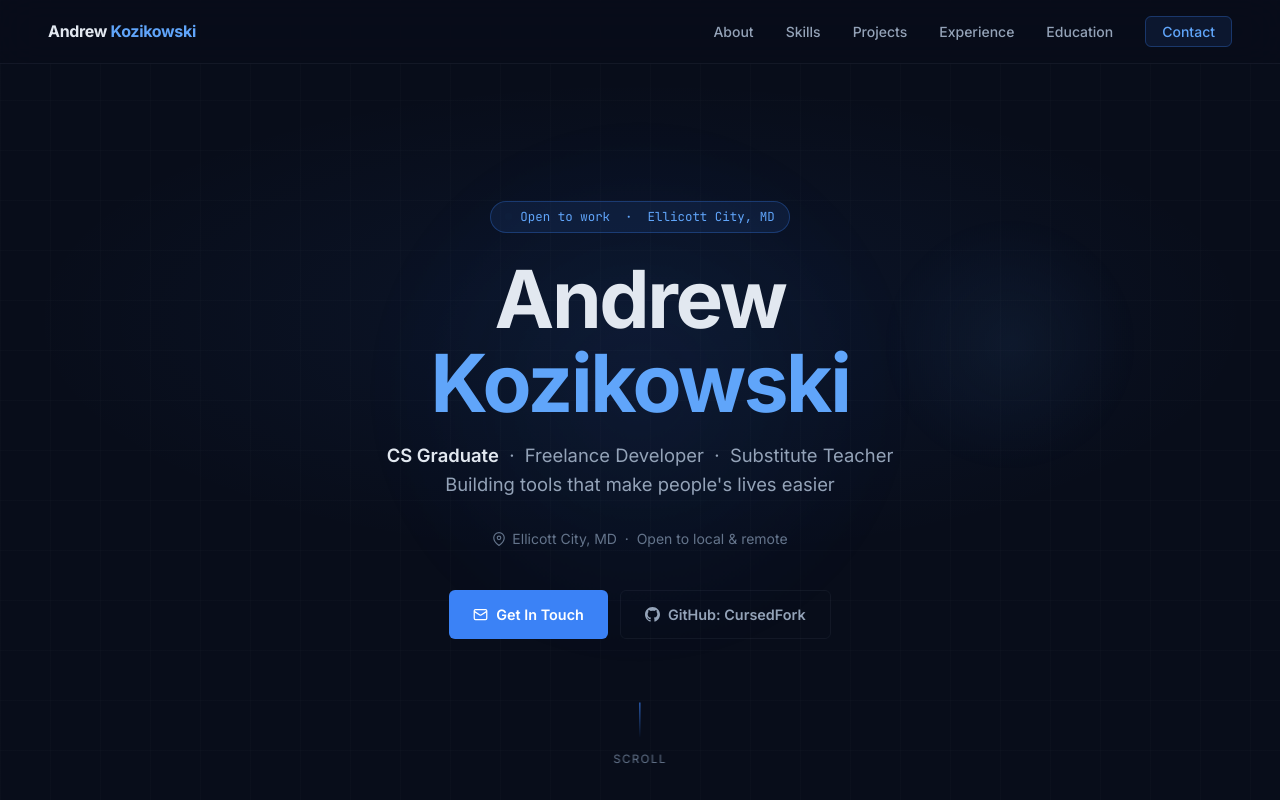
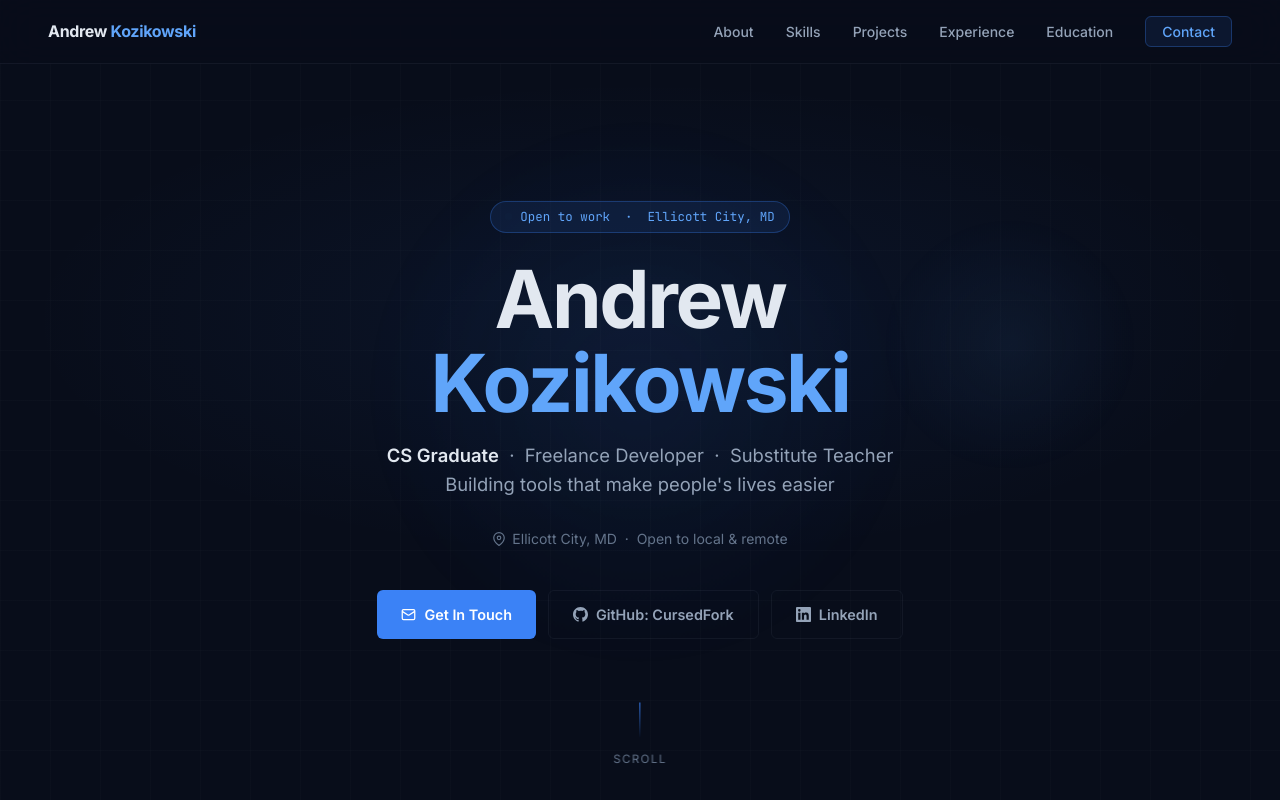
Before and after one commit to CursedFork/Resume-Website, a plain HTML site: page index.html in a window 1280 px wide. Shown: the top 800 px of the page. Drawn offline with Linux system fonts and the light colour scheme.

Commit message:
Add LinkedIn link

```diff
--- a/index.html
+++ b/index.html
@@ -536,6 +536,12 @@
         </svg>
         GitHub: CursedFork
       </a>
+      <a href="https://linkedin.com/in/andrew-kozikowski" target="_blank" rel="noopener noreferrer" class="btn btn-secondary">
+        <svg width="15" height="15" viewBox="0 0 24 24" fill="currentColor">
+          <path d="M20.447 20.452h-3.554v-5.569c0-1.328-.027-3.037-1.852-3.037-1.853 0-2.136 1.445-2.136 2.939v5.667H9.351V9h3.414v1.561h.046c.477-.9 1.637-1.85 3.37-1.85 3.601 0 4.267 2.37 4.267 5.455v6.286zM5.337 7.433a2.062 2.062 0 0 1-2.063-2.065 2.064 2.064 0 1 1 2.063 2.065zm1.782 13.019H3.555V9h3.564v11.452zM22.225 0H1.771C.792 0 0 .774 0 1.729v20.542C0 23.227.792 24 1.771 24h20.451C23.2 24 24 23.227 24 22.271V1.729C24 .774 23.2 0 22.222 0h.003z"/>
+        </svg>
+        LinkedIn
+      </a>
     </div>
   </div>
   <div class="hero-scroll">
@@ -1032,6 +1038,12 @@
           </svg>
           GitHub: CursedFork
         </a>
+        <a href="https://linkedin.com/in/andrew-kozikowski" target="_blank" rel="noopener noreferrer" class="btn btn-secondary">
+          <svg width="15" height="15" viewBox="0 0 24 24" fill="currentColor">
+            <path d="M20.447 20.452h-3.554v-5.569c0-1.328-.027-3.037-1.852-3.037-1.853 0-2.136 1.445-2.136 2.939v5.667H9.351V9h3.414v1.561h.046c.477-.9 1.637-1.85 3.37-1.85 3.601 0 4.267 2.37 4.267 5.455v6.286zM5.337 7.433a2.062 2.062 0 0 1-2.063-2.065 2.064 2.064 0 1 1 2.063 2.065zm1.782 13.019H3.555V9h3.564v11.452zM22.225 0H1.771C.792 0 0 .774 0 1.729v20.542C0 23.227.792 24 1.771 24h20.451C23.2 24 24 23.227 24 22.271V1.729C24 .774 23.2 0 22.222 0h.003z"/>
+          </svg>
+          LinkedIn
+        </a>
       </div>
       <div class="contact-divider"></div>
       <div class="contact-availability">
```
